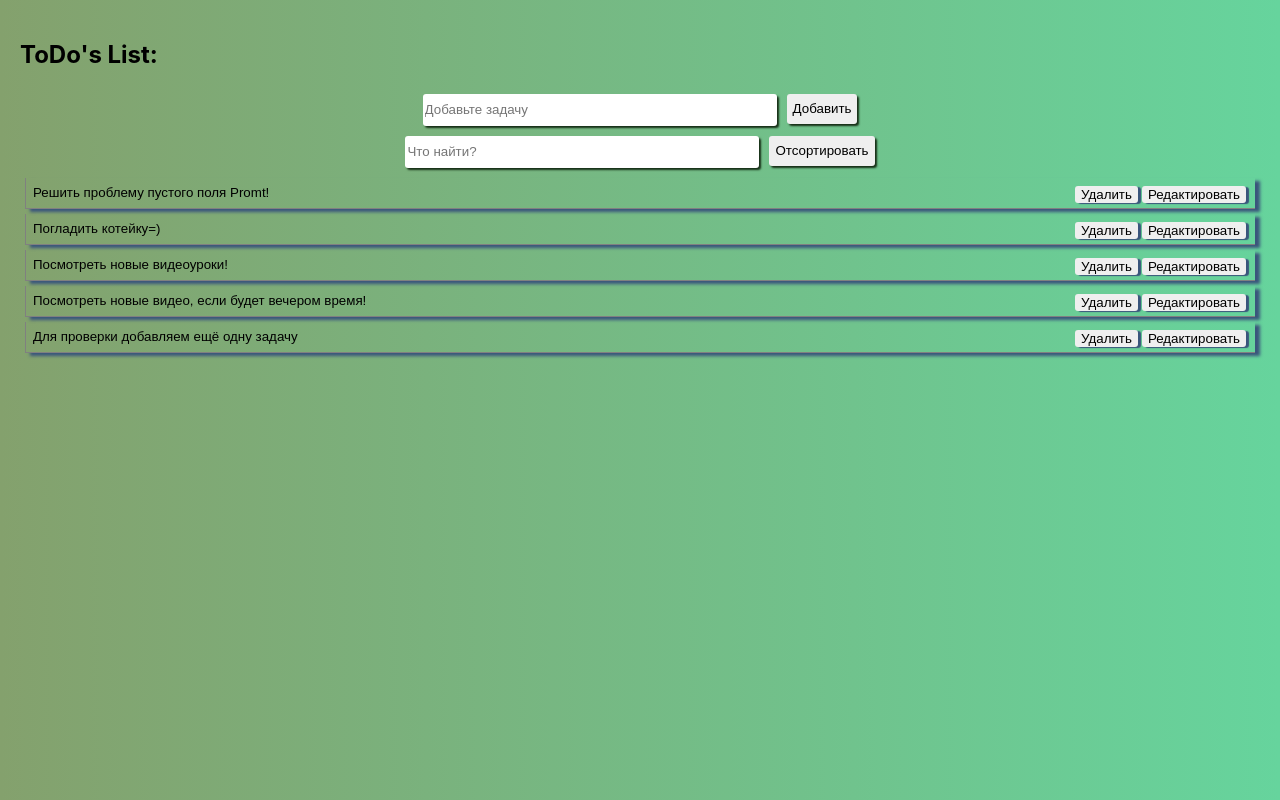
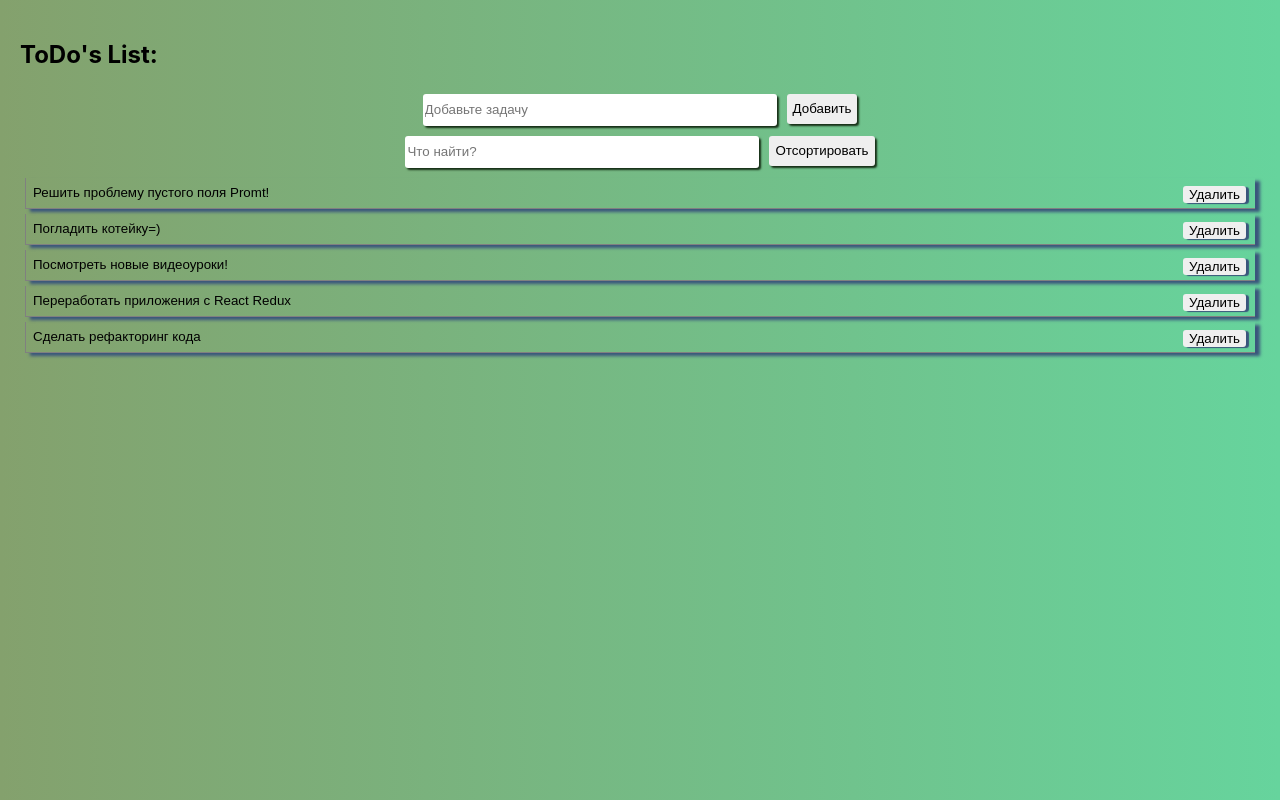
Before and after one commit to Kaliostrof/ToDoList, a React (Create React App) app: page / in a window 1280 px wide. Built offline with nearby package versions, Linux system fonts and the light colour scheme; data requests are answered from the project's data file.

Commit message:
REFACTORING

```diff
--- a/src/App.js
+++ b/src/App.js
@@ -5,10 +5,8 @@ import { MainPage } from './components/mainPage';
 
 export const App = () => {
 	const [toDo, setToDo] = useState([]);
-	const [inputData, setInputData] = useState('');
 	const [isLoading, setIsLoading] = useState(false);
 	const [refreshFlag, setRefreshFlag] = useState(false);
-	const [searchingData, setSearchingData] = useState('');
 	const [isSorting, setIsSorting] = useState(false);
 
 	const refresh = () => {
@@ -25,36 +23,18 @@ export const App = () => {
 			.finally(() => setIsLoading(false));
 	}, [refreshFlag]);
 
-	// function debounce(func, delay = 1500) {
-	// 	let timeout;
-	// 	return (arg) => {
-	// 		clearTimeout(timeout);
-	// 		timeout = setTimeout(() => {
-	// 			func(arg);
-	// 		}, delay);
-	// 	};
-	// }
-
-	const onValueInputChange = ({ target }) => {
-		setInputData(target.value);
-	};
-
 	return (
 		<div className={styles.app}>
 			<h2>ToDo's List:</h2>
 			<AppContext.Provider
 				value={{
-					searchingData,
-					setSearchingData,
 					isSorting,
 					setIsSorting,
-					inputData,
-					setInputData,
-					onValueInputChange,
 					refresh,
+					toDo,
 				}}
 			>
-				<MainPage toDo={toDo} isLoading={isLoading} />
+				<MainPage isLoading={isLoading} />
 			</AppContext.Provider>
 		</div>
 	);
--- a/src/components/AddTask.js
+++ b/src/components/AddTask.js
@@ -4,32 +4,33 @@ import { AppContext } from '../context';
 
 export const AddTask = () => {
 	const [isCreating, setIsCreating] = useState(false);
-	const { refresh, setInputData, inputData, onValueInputChange } =
-		useContext(AppContext);
-	console.log('Refresh AddTask:', refresh);
-	const onSubmit = (event) => {
+	const { refresh } = useContext(AppContext);
+	const [inputData, setInputData] = useState('');
+
+	const onValueInputChange = ({ target }) => {
+		setInputData(target.value);
+	};
+
+	const onSubmit = async (event) => {
 		event.preventDefault();
 		setIsCreating(true);
 
-		if (inputData !== '') {
-			fetch('http://localhost:3005/list', {
+		if (inputData) {
+			try {
+				await fetch('http://localhost:3005/list', {
 					method: 'POST',
 					headers: { 'Content-type': 'application/json;charset=utf-8' },
 					body: JSON.stringify({
 						text: inputData,
 					}),
-			})
-				.then((rawResponce) => {
-					rawResponce.json();
-				})
-				.then((responce) => {
-					console.log('Ответ сервера', responce);
-					refresh();
-				})
-				.finally(() => {
+				});
+			} catch (err) {
+				console.log(err);
+			} finally {
 				setIsCreating(false);
 				setInputData('');
-				});
+				refresh();
+			}
 		} else {
 			alert('Error!');
 			setIsCreating(false);
--- a/src/components/SearchingTask.js
+++ b/src/components/SearchingTask.js
@@ -2,8 +2,8 @@ import { useContext } from 'react';
 import styles from './SearchingTask.module.css';
 import { AppContext } from '../context';
 
-export const SearchingTask = ({ onValueSearchingChange }) => {
-	const { refresh, searchingData, isSorting, setIsSorting } = useContext(AppContext);
+export const SearchingTask = ({ onValueSearchingChange, searchingData }) => {
+	const { refresh, isSorting, setIsSorting } = useContext(AppContext);
 
 	const onSortClick = (e) => {
 		e.preventDefault();
--- /dev/null
+++ b/src/components/card/Card.js
@@ -0,0 +1,60 @@
+import { useContext, useState } from 'react';
+import { Button } from './button';
+import styles from './List.module.css';
+import { AppContext } from '../../context';
+
+export const Card = ({ id, text }) => {
+	const { refresh } = useContext(AppContext);
+	const [data, setData] = useState(text);
+
+	const handleBlur = async (newText) => {
+		if (newText === null) return;
+		else if (newText) {
+			try {
+				await fetch(`http://localhost:3005/list/${id}`, {
+					method: 'PUT',
+					headers: { 'Content-type': 'application/json;charset=utf-8' },
+					body: JSON.stringify({
+						text: newText,
+					}),
+				});
+			} catch (err) {
+				console.log(err);
+			}
+		}
+	};
+
+	const handleDeleteClick = async () => {
+		try {
+			await fetch(`http://localhost:3005/list/${id}`, {
+				method: 'DELETE',
+			});
+		} catch (err) {
+			console.log(err);
+		} finally {
+			refresh();
+		}
+	};
+
+	return (
+		<div className={styles.list} key={id} id={id}>
+			<input
+				className={styles['list-input']}
+				placeholder="Добавьте задачу"
+				id={id}
+				type="text"
+				name="text"
+				value={data}
+				onChange={(event) => {
+					setData(event.target.value);
+				}}
+				onBlur={() => {
+					handleBlur(data);
+				}}
+			></input>
+			<div>
+				<Button onClick={handleDeleteClick}>Удалить</Button>
+			</div>
+		</div>
+	);
+};
--- a/src/components/card/DeleteTask.js
+++ /dev/null
@@ -1,30 +0,0 @@
-import { useContext } from 'react';
-import styles from './BtnTask.module.css';
-import { AppContext } from '../../context';
-import { CardContext } from '../context';
-
-export const DeleteTask = () => {
-	const { refresh } = useContext(AppContext);
-	const { id } = useContext(CardContext);
-	const onDeleteClick = (event) => {
-		event.preventDefault();
-		// const editElem = event.target.closest('div');
-		// const editIndex = editElem.id;
-		fetch(`http://localhost:3005/list/${id}`, {
-			method: 'DELETE',
-		})
-			.then((rawResponce) => {
-				rawResponce.json();
-			})
-			.then((responce) => {
-				console.log('Задача удалена', responce);
-				refresh();
-			});
-	};
-
-	return (
-		<button className={styles['list-btn']} onClick={onDeleteClick}>
-			Удалить
-		</button>
-	);
-};
--- a/src/components/card/DeleteTask.module.css
+++ /dev/null
@@ -1,13 +0,0 @@
-.list-btn {
-	margin-right: 4px;
-	border-radius: 3px;
-	border: none;
-	box-shadow: 3px 1px 1px rgb(58, 85, 124);
-	cursor: pointer;
-}
-
-.list-btn:hover,
-.list-btn:active,
-.list-btn:focus {
-	opacity: 0.9;
-}
--- a/src/components/card/EditTask.js
+++ /dev/null
@@ -1,59 +0,0 @@
-import { useContext, useState } from 'react';
-import styles from './BtnTask.module.css';
-import { AppContext } from '../../context';
-import { CardContext } from '../context';
-
-export const EditTask = () => {
-	const [isUpdating, setIsUpdating] = useState(false);
-	const { refresh } = useContext(AppContext);
-	const { id } = useContext(CardContext);
-	console.log('Refresh:', refresh);
-	const onUpdateClick = (event) => {
-		event.preventDefault();
-		setIsUpdating(true);
-		let newText = prompt('Измените задачу:');
-		if (newText === null) {
-			setIsUpdating(false);
-			return;
-		} else if (newText !== '') {
-			fetch(`http://localhost:3005/list/${id}`, {
-				method: 'PUT',
-				headers: { 'Content-type': 'application/json;charset=utf-8' },
-				body: JSON.stringify({
-					// text: event.target.value,
-					text: newText,
-				}),
-			})
-				.then((rawResponce) => {
-					rawResponce.json();
-				})
-				.then((responce) => {
-					console.log('Ответ сервера', responce);
-					refresh();
-				})
-				.finally(() => {
-					setIsUpdating(false);
-				});
-		} else {
-			alert('Ввод пустой строки запрещён!');
-			setIsUpdating(false);
-		}
-
-		// document.addEventListener('keydown', (event) => {
-		// 	let key = event.key;
-		// 	if (key === 'Enter') {
-
-		// 	}
-		// });
-	};
-
-	return (
-		<button
-			className={styles['list-btn']}
-			onClick={onUpdateClick}
-			disabled={isUpdating}
-		>
-			Редактировать
-		</button>
-	);
-};
--- a/src/components/card/List.js
+++ /dev/null
@@ -1,30 +0,0 @@
-import { useContext } from 'react';
-import { AddTask } from '../AddTask';
-import { DeleteTask } from './DeleteTask';
-import { EditTask } from './EditTask';
-import styles from './List.module.css';
-import { CardContext } from '../context';
-
-export const List = () => {
-	const { id, text } = useContext(CardContext);
-	return (
-		<div className={styles.list} key={id} id={id}>
-			<input
-				className={styles['list-input']}
-				placeholder="Добавьте задачу"
-				id={id}
-				type="text"
-				name="text"
-				value={text}
-				disabled={!AddTask.isUpdating}
-			></input>
-			{/* <div text={list.text}>
-								{list.id}. {list.text}{' '}
-							</div> */}
-			<form>
-				<DeleteTask />
-				<EditTask />
-			</form>
-		</div>
-	);
-};
--- /dev/null
+++ b/src/components/card/button.js
@@ -0,0 +1,9 @@
+import styles from './button.module.css';
+
+export const Button = ({ onClick, children }) => {
+	return (
+		<button type="button" className={styles['list-btn']} onClick={onClick}>
+			{children}
+		</button>
+	);
+};
--- a/src/components/mainPage.jsx
+++ b/src/components/mainPage.jsx
@@ -2,80 +2,59 @@ import styles from './mainPage.module.css';
 import { AddTask } from './AddTask';
 import { SearchingTask } from './SearchingTask';
 import { AppContext } from '../context';
-import { List } from './card/List';
-import { useContext } from 'react';
-import { CardContext } from './context';
+import { Card } from './card/Card';
+import { useContext, useState } from 'react';
 
-export const MainPage = ({ toDo, isLoading }) => {
-	const { searchingData, setSearchingData, isSorting } = useContext(AppContext);
+export const MainPage = ({ isLoading }) => {
+	const { isSorting, toDo } = useContext(AppContext);
+	const [searchingData, setSearchingData] = useState('');
+
 	const onValueSearchingChange = ({ target }) => {
 		setSearchingData(target.value);
 	};
 
-	const mappedLink = toDo.map((list) => {
-		const id = list.id;
-		const text = list.text;
-		return (
-			<CardContext.Provider value={{ id, text }}>
-				<List />
-			</CardContext.Provider>
-		);
+	// function debounce(func, delay = 1500) {
+	// 	let timeout;
+	// 	return (arg) => {
+	// 		clearTimeout(timeout);
+	// 		timeout = setTimeout(() => {
+	// 			func(arg);
+	// 		}, delay);
+	// 	};
+	// }
+
+	const toDos = toDo.map((list) => {
+		return <Card key={list.id} id={list.id} text={list.text} />;
 	});
 
-	const sortingLink = [...toDo]
-		.sort((a, b) => {
-			if (a.text.toLowerCase() > b.text.toLowerCase()) {
-				return 1;
-			}
-			if (a.text.toLowerCase() < b.text.toLowerCase()) {
-				return -1;
-			}
-			return 0;
-		})
-		.map((list) => {
-			const id = list.id;
-			const text = list.text;
-			return (
-				<CardContext.Provider value={{ id, text }}>
-					<List />
-				</CardContext.Provider>
-			);
-		});
+	const sortedCards = isSorting
+		? [...toDo]
+				.sort((a, b) => a.text.toLowerCase().localeCompare(b.text.toLowerCase))
+				.map((list) => {
+					return <Card key={list.id} id={list.id} text={list.text} />;
+				})
+		: toDos;
 
-	const filteredLink = [...toDo]
-		.filter((list) => {
-			return list.text.toLowerCase().includes(searchingData.toLowerCase());
-		})
-		.map((list) => {
-			const id = list.id;
-			const text = list.text;
-			return (
-				<CardContext.Provider value={{ id, text }}>
-					<List />
-				</CardContext.Provider>
-			);
-		});
-
-	const displayConditions = () => {
-		if (!searchingData && !isSorting) {
-			return mappedLink;
-		} else if (isSorting) {
-			return sortingLink;
-		} else if (searchingData) {
-			return filteredLink;
-		}
-	};
+	const filteredCards = searchingData
+		? [...toDo]
+				.filter((list) => {
+					return list.text.toLowerCase().includes(searchingData.toLowerCase());
+				})
+				.map((list) => {
+					return <Card key={list.id} id={list.id} text={list.text} />;
+				})
+		: sortedCards;
 
 	return (
 		<>
 			<>
 				<AddTask />
-				<SearchingTask onValueSearchingChange={onValueSearchingChange} />
+				<SearchingTask
+					searchingData={searchingData}
+					onValueSearchingChange={onValueSearchingChange}
+				/>
 			</>
-			<>
-				{(isLoading && <div className={styles.loader}></div>) ||
-					displayConditions()}
-			</>
+			<>{(isLoading && <div className={styles.loader}></div>) || filteredCards}</>
 		</>
 	);
 };
--- a/src/db.json
+++ b/src/db.json
@@ -13,11 +13,11 @@
       "id": 7
     },
     {
-      "text": "Посмотреть новые видео, если будет вечером время!",
+      "text": "Переработать приложения с React Redux",
       "id": 8
     },
     {
-      "text": "Для проверки добавляем ещё одну задачу",
+      "text": "Сделать рефакторинг кода",
       "id": 9
     }
   ]
```
Also changed, not shown: src/components/card/button.module.css (renamed from src/components/card/BtnTask.module.css). Lines whose indentation alone changed are shown as unchanged.
